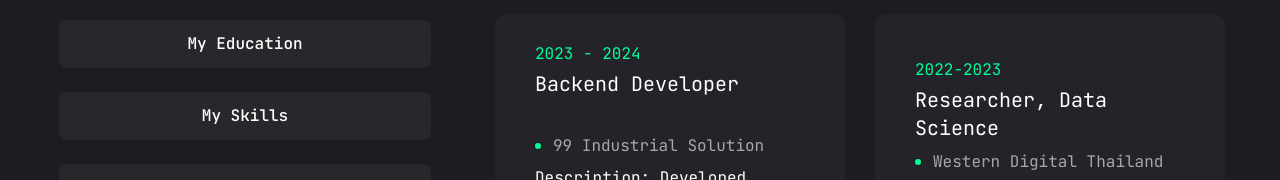
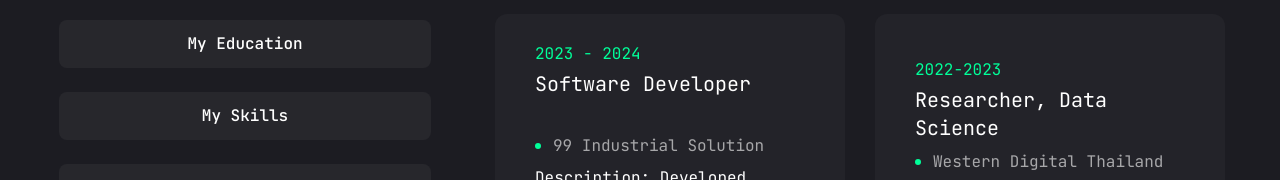
Before and after one commit to Thitiwut6402341/dollar-portfolio, a Next.js app: page /resume in a window 1280 px wide. Shown: the part 236-416 px from the top of the page. Built offline with nearby package versions, Linux system fonts and the light colour scheme.

Commit message:
Update page.jsx

```diff
--- a/app/resume/page.jsx
+++ b/app/resume/page.jsx
@@ -29,7 +29,7 @@ const experience = {
     description: [
         {
             company: "99 Industrial Solution",
-            position: "Backend Developer",
+            position: "Software Developer",
             duration: "2023 - 2024",
             description: "Developed websites for clients using PHP, TypeScript, MongoDB, PostgreSQL. Worked on both front-end and back-end development, and collaborated with clients to create custom solutions that met their needs."
         },
```
